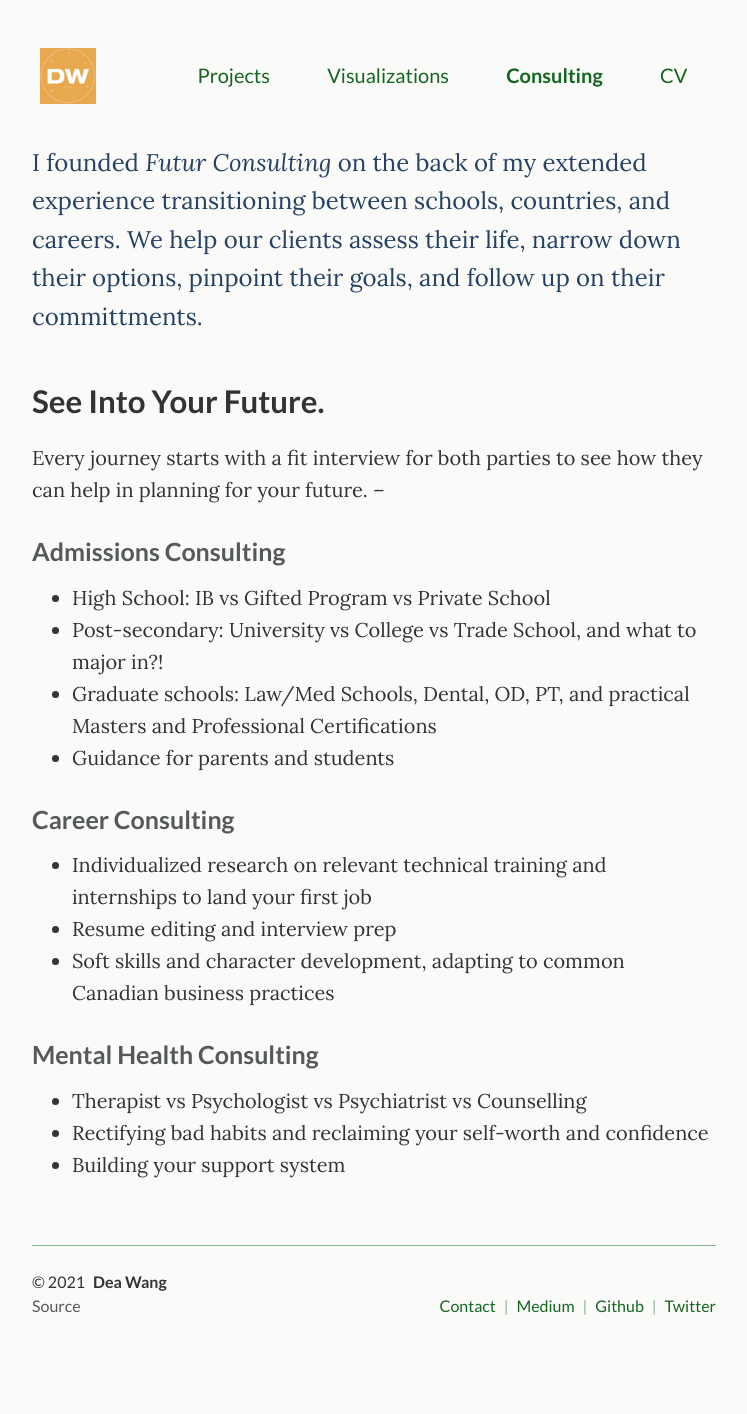
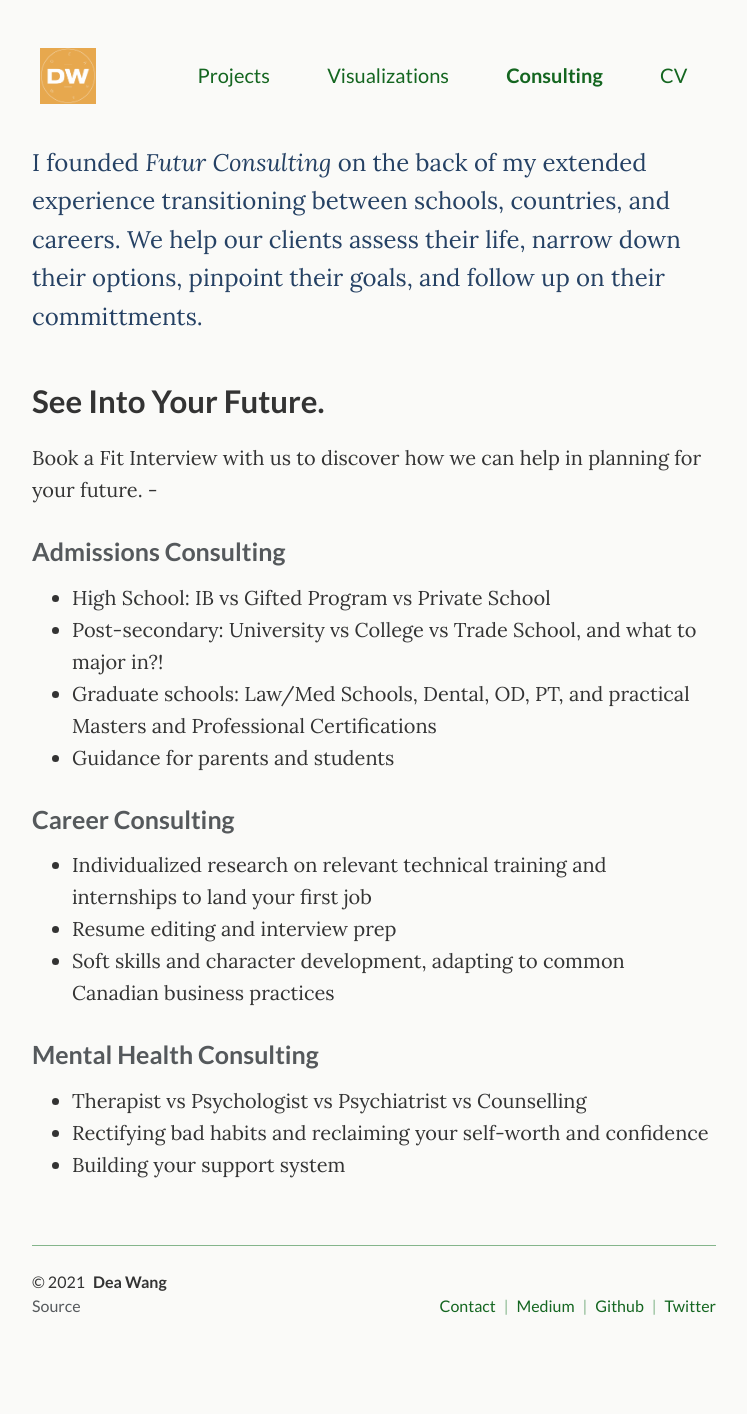
Before and after one commit to deawyk/deawyk.github.io, a Jekyll site: the page built from _pages/consulting.md, in a window 1280 px wide. Shown: the whole page, without its empty margins (266-1013 px from the left). Built offline with Jekyll 4.4.1, drawn with Linux system fonts in a browser that asks for light colours.

Commit message:
Update consulting.md

```diff
--- a/_pages/consulting.md
+++ b/_pages/consulting.md
@@ -19,8 +19,8 @@ permalink: /consulting/
 
 See Into Your Future.
 ---
-Every journey starts with a fit interview for both parties to see how they can help in planning for your future.
---
+Book a Fit Interview with us to discover how we can help in planning for your future.
+-
 
 
 ### Admissions Consulting
```
